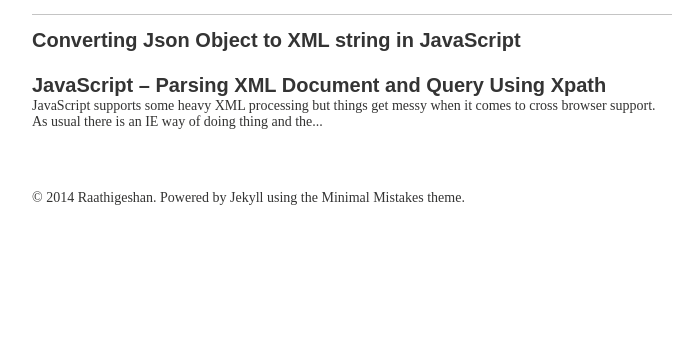
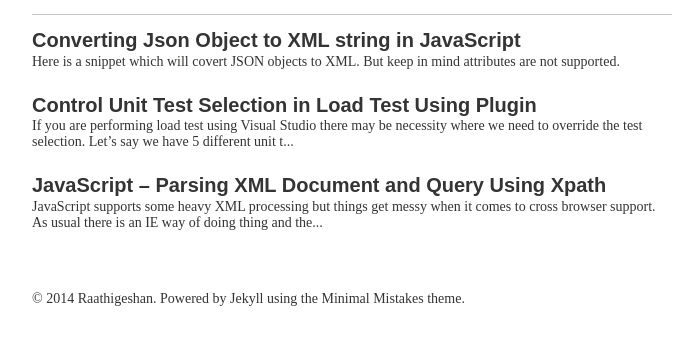
Before and after one commit to Raathigesh/Raathigesh.github.io, a Jekyll site: the page built from posts/index.md, in a window 1280 px wide, cut to the strip 170-515 px from the top of the page. Shown: the whole strip, without its empty margins (288-974 px from the left). Built offline with Jekyll 4.4.1, drawn with Linux system fonts in a browser that asks for light colours; nearby versions of some CDN libraries; some web fonts are replaced.

Commit message:
Adding Post

```diff
--- /dev/null
+++ b/_posts/2014-08-23-Control Unit Test Selection in Load Test Using Plugin.md
@@ -0,0 +1,40 @@
+---
+layout: post
+title: Control Unit Test Selection in Load Test Using Plugin
+excerpt: "If you are performing load test using Visual Studio there may be necessity where we need to override the test selection. Let’s say we have 5 different unit tests in a test mix and we want them to run in a particular order, so we want to tell the load test engine to execute particular test case at a particular time."
+modified: 2014-08-23
+tags: [JavaScript]
+comments: true
+image:
+  feature: texture-feature-01.jpg
+---
+If you are performing load test using Visual Studio there may be necessity where we need to override the test selection. Let’s say we have 5 different unit tests in a test mix and we want them to run in a particular order, so we want to tell the load test engine to execute particular test case at a particular time.
+
+The solution is to create a load test plug-in and by subscribing to the TestSelected event we can change the selected unit test case.
+## Code Snippets
+
+{% highlight C# %}
+
+public class ECAPILoadTestPlugin : ILoadTestPlugin
+{
+    LoadTest _mLoadTest;
+
+    public void Initialize(LoadTest loadTest)
+    {
+        _mLoadTest = loadTest;
+
+        _mLoadTest.TestSelected += MLoadTestTestSelected;
+    }
+
+    void MLoadTestTestSelected(object sender, TestSelectedEventArgs e)
+    {
+         //By setting the test name to an existing test in the test mix,
+         //we can force a particular test to execute instead of the test which is selected by
+         //the load test engine.
+         e.TestName = "Name of the test";
+    }
+}
+
+{% endhighlight %}
+
+Happy Coding!!!
--- a/_posts/2014-08-23-Converting Json Object to XML string in JavaScript.md
+++ b/_posts/2014-08-23-Converting Json Object to XML string in JavaScript.md
@@ -1,7 +1,7 @@
 ---
 layout: post
 title: Converting Json Object to XML string in JavaScript
-excerpt: ""
+excerpt: "Here is a snippet which will covert JSON objects to XML. But keep in mind attributes are not supported."
 modified: 2014-08-23
 tags: [JavaScript]
 comments: true
```
